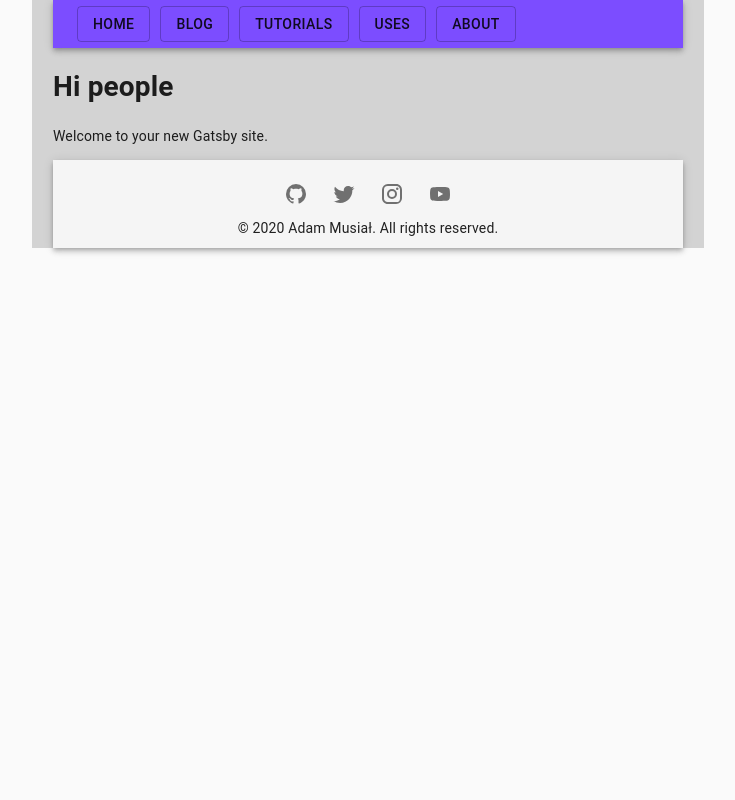
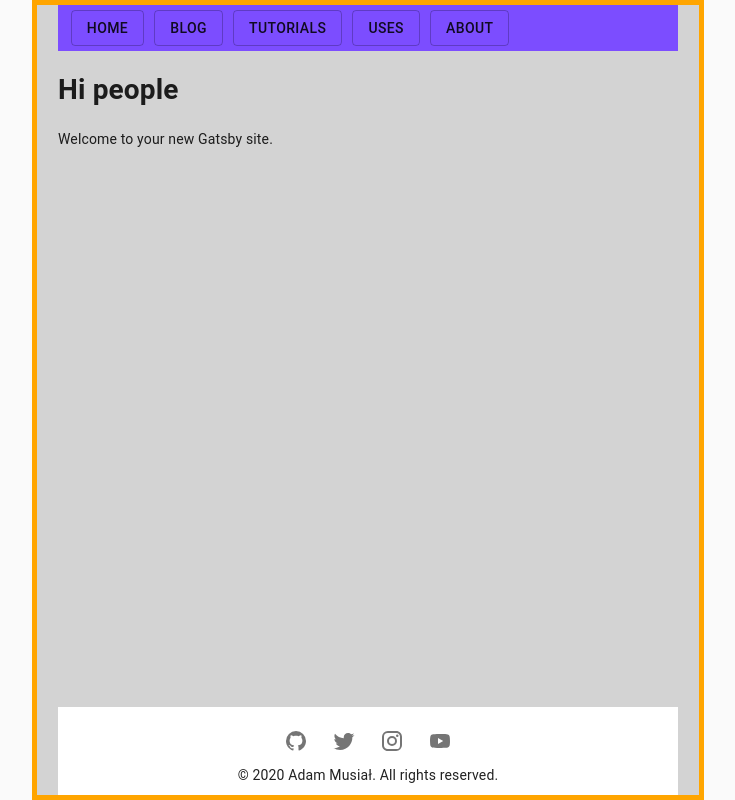
Before and after one commit to musial-adam/my-platform, a Gatsby site: page / in a window 1280 px wide. Shown: the whole page, without its empty margins (272-1007 px from the left). Built offline with nearby package versions, Linux system fonts and the light colour scheme; Gatsby itself is replaced by a stand-in of ours.

Commit message:
getting rid of Material UI - part 1

```diff
--- a/src/components/footer.js
+++ b/src/components/footer.js
@@ -23,20 +23,21 @@ const StyledAppBar = styled(AppBar)`
   justify-content: center;
 `
 
-const StyledFooterBox = styled.div`
+const StyledFooter = styled.footer`
   display: flex;
   justify-content: center;
   align-items: center;
   flex-direction: column;
   padding: 10px;
+  background-color: white;
+
+  margin-top: auto;
 `
 
 const Footer = () => (
-  <footer>
-    <AppBar color="default" position="static">
-      <StyledFooterBox>
-        <Toolbar variant="dense">
-          {/* <IconButton>
+  <StyledFooter>
+    <Toolbar variant="dense">
+      {/* <IconButton>
             <GitHubIcon />
           </IconButton>
           <IconButton>
@@ -48,12 +49,10 @@ const Footer = () => (
           <IconButton>
             <YouTubeIcon />
           </IconButton> */}
-          <SocialMediaIconButtons />
-        </Toolbar>
-        © {new Date().getFullYear()} Adam Musiał. All rights reserved.
-      </StyledFooterBox>
-    </AppBar>
-  </footer>
+      <SocialMediaIconButtons />
+    </Toolbar>
+    © {new Date().getFullYear()} Adam Musiał. All rights reserved.
+  </StyledFooter>
 )
 
 export default Footer
--- a/src/components/header.js
+++ b/src/components/header.js
@@ -9,10 +9,13 @@ const StyledLink = styled(Link)`
   text-decoration: none;
 `
 
+const StyledHeader = styled.header`
+  background-color: #7c4dff;
+  padding: 0.3rem 0.8rem;
+`
+
 const Header = () => (
-  <header>
-    <AppBar position="static">
-      <Toolbar variant="dense">
+  <StyledHeader>
     <StyledLink to="/">
       <Button variant="outlined">Home</Button>
     </StyledLink>
@@ -28,9 +31,7 @@ const Header = () => (
     <StyledLink to="/about">
       <Button variant="outlined">About</Button>
     </StyledLink>
-      </Toolbar>
-    </AppBar>
-  </header>
+  </StyledHeader>
 )
 
 export default Header
--- a/src/components/layout.js
+++ b/src/components/layout.js
@@ -48,6 +48,7 @@ const theme = createMuiTheme({
 
 const ContentContainer = styled.div`
   max-width: 42rem;
+  min-height: 100vh;
   margin-left: auto;
   margin-right: auto;
   /* padding: 2.625rem 1.3125rem; */
@@ -55,7 +56,11 @@ const ContentContainer = styled.div`
   padding-right: 1.3125rem;
   background-color: lightgray;
 
-  /* border: 5px solid orange; */
+  border: 5px solid orange;
+
+  display: flex;
+  flex-direction: column;
+  justify-content: flex-start;
 `
 
 const Layout = ({ children }) => {
```
Lines whose indentation alone changed are shown as unchanged.
